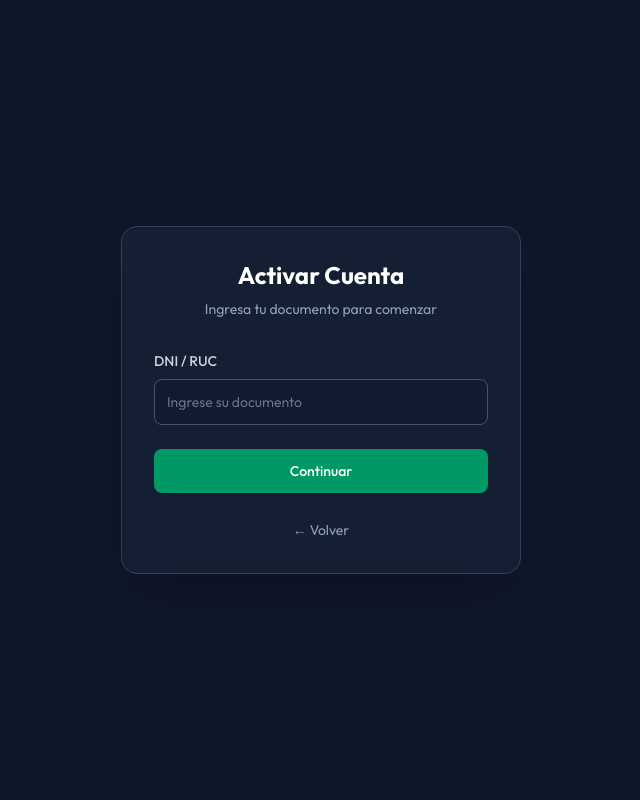
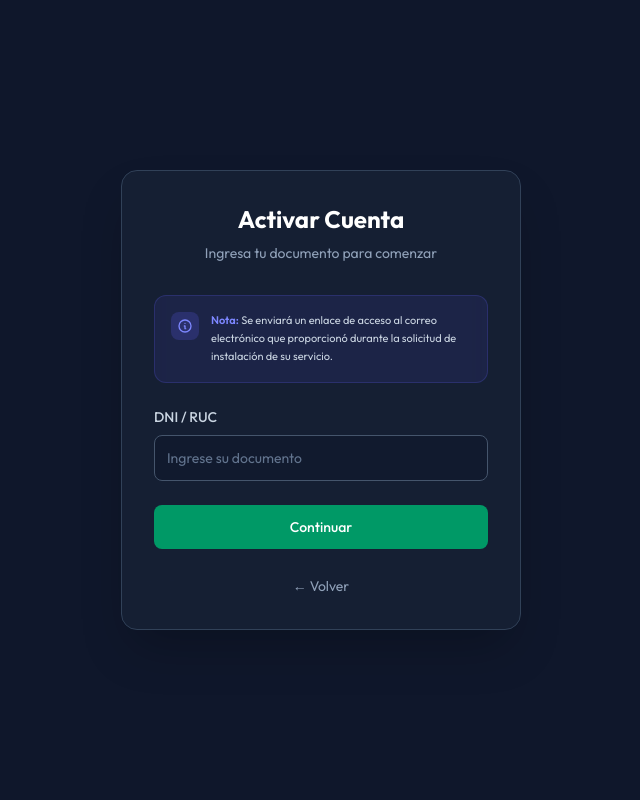
Before and after one commit to BederCC/fiberlink, a PHP site: page /fiberlink/activate_account.php in a window 1280 px wide. Shown: the whole page, without its empty margins (319-959 px from the left). Run offline with PHP 8.4, Linux system fonts and the light colour scheme; a stand-in replaces the project's code that opens the database connection.

Commit message:
feat: integrate Tailwind CSS and add documentation page with account activation updates

```diff
--- a/activate_account.php
+++ b/activate_account.php
@@ -17,6 +17,16 @@
             <div class="text-center mb-8">
                 <h1 class="text-2xl font-bold text-white mb-2">Activar Cuenta</h1>
                 <p class="text-slate-400 text-sm">Ingresa tu documento para comenzar</p>
+            </div>
+
+            <!-- Role Notification -->
+            <div class="mb-6 p-4 bg-indigo-500/10 border border-indigo-500/20 rounded-xl flex items-start gap-3">
+                <div class="p-1.5 bg-indigo-500/20 rounded-lg text-indigo-400">
+                    <svg class="w-4 h-4" fill="none" stroke="currentColor" viewBox="0 0 24 24"><path stroke-linecap="round" stroke-linejoin="round" stroke-width="2" d="M13 16h-1v-4h-1m1-4h.01M21 12a9 9 0 11-18 0 9 9 0 0118 0z"></path></svg>
+                </div>
+                <p class="text-[11px] text-slate-300 leading-relaxed">
+                    <span class="text-indigo-400 font-semibold">Nota:</span> Se enviará un enlace de acceso al correo electrónico que proporcionó durante la solicitud de instalación de su servicio.
+                </p>
             </div>
 
             <!-- Step 1: DNI Input -->
--- a/public/documentation.php
+++ b/public/documentation.php
@@ -283,7 +283,7 @@
                 <div class="h-px flex-1 bg-slate-800"></div>
             </div>
             <p class="text-[10px] text-slate-500 italic">Módulo externo: Interfaz diseñada para que el cliente gestione su propio servicio.</p>
-            <a href="../client_login.php" class="mt-2 text-xs text-indigo-400 hover:text-indigo-300 flex items-center gap-1 group">
+            <a href="../client_login.php" target="_blank" rel="noopener noreferrer" class="mt-2 text-xs text-indigo-400 hover:text-indigo-300 flex items-center gap-1 group">
                 Acceder al Portal del Cliente
                 <svg class="w-3 h-3 transform group-hover:translate-x-1 transition-transform" fill="none" stroke="currentColor" viewBox="0 0 24 24"><path stroke-linecap="round" stroke-linejoin="round" stroke-width="2" d="M13 7l5 5m0 0l-5 5m5-5H6"/></svg>
             </a>
--- a/src/output.css
+++ b/src/output.css
@@ -102,6 +102,7 @@
     --tracking-wider: 0.05em;
     --tracking-widest: 0.1em;
     --leading-tight: 1.25;
+    --leading-relaxed: 1.625;
     --radius-lg: 0.5rem;
     --radius-xl: 0.75rem;
     --radius-2xl: 1rem;
@@ -1124,6 +1125,12 @@
       background-color: color-mix(in oklab, var(--color-indigo-500) 10%, transparent);
     }
   }
+  .bg-indigo-500\/20 {
+    background-color: color-mix(in srgb, oklch(58.5% 0.233 277.117) 20%, transparent);
+    @supports (color: color-mix(in lab, red, red)) {
+      background-color: color-mix(in oklab, var(--color-indigo-500) 20%, transparent);
+    }
+  }
   .bg-indigo-600 {
     background-color: var(--color-indigo-600);
   }
@@ -1359,6 +1366,12 @@
   .object-contain {
     object-fit: contain;
   }
+  .p-1 {
+    padding: calc(var(--spacing) * 1);
+  }
+  .p-1\.5 {
+    padding: calc(var(--spacing) * 1.5);
+  }
   .p-2 {
     padding: calc(var(--spacing) * 2);
   }
@@ -1509,6 +1522,13 @@
   }
   .text-\[10px\] {
     font-size: 10px;
+  }
+  .text-\[11px\] {
+    font-size: 11px;
+  }
+  .leading-relaxed {
+    --tw-leading: var(--leading-relaxed);
+    line-height: var(--leading-relaxed);
   }
   .leading-tight {
     --tw-leading: var(--leading-tight);
```
